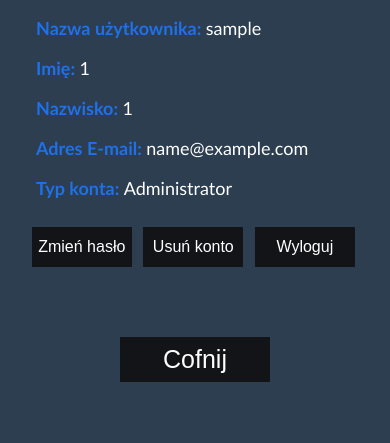
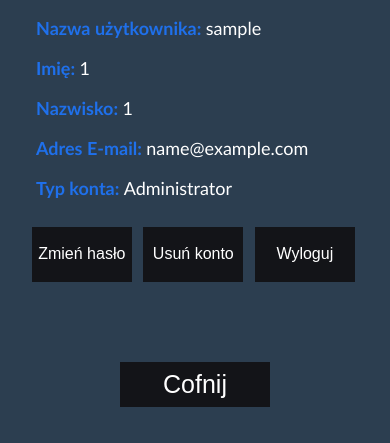
Before and after one commit to Yournicknamehere/E14, a PHP site: page /profil.php in a window 390 px wide. Shown: the part 910-1353 px from the top of the page. Before the commit the page ends 1292 px from the top, so only its background shows below. Run offline with PHP 8.4, Linux system fonts and the light colour scheme; the visitor is signed in with stand-in values (Sample User, id 1).

Commit message:
Poprawki

```diff
--- a/CSS/style.css
+++ b/CSS/style.css
@@ -378,9 +378,8 @@
         width: 90%;
         background: #131418;
         color: white;
-        font-size: 16px;
-        height: 40px;
-        margin-bottom: 10px;
+        font-size: 16px !important;
+        height: 55px;
         transition: 0.3s;
     }
     .sidebar {
--- a/JS/main.js
+++ b/JS/main.js
@@ -66,13 +66,15 @@
 }
 
 function openNav() {
-    document.getElementById("mySidebar").style.width = "30%";
+    document.getElementById("mySidebar").style.width = "50%";
     document.getElementById("mySidebar").style.paddingLeft = "20px";
+    document.getElementById("mySidebar").style.paddingRight = "20px";
 }
 
 function closeNav() {
     document.getElementById("mySidebar").style.width = "0";
     document.getElementById("mySidebar").style.paddingLeft = "0";
+    document.getElementById("mySidebar").style.paddingRight = "0";
 }
 
 function wyswietlTytul() {
```
